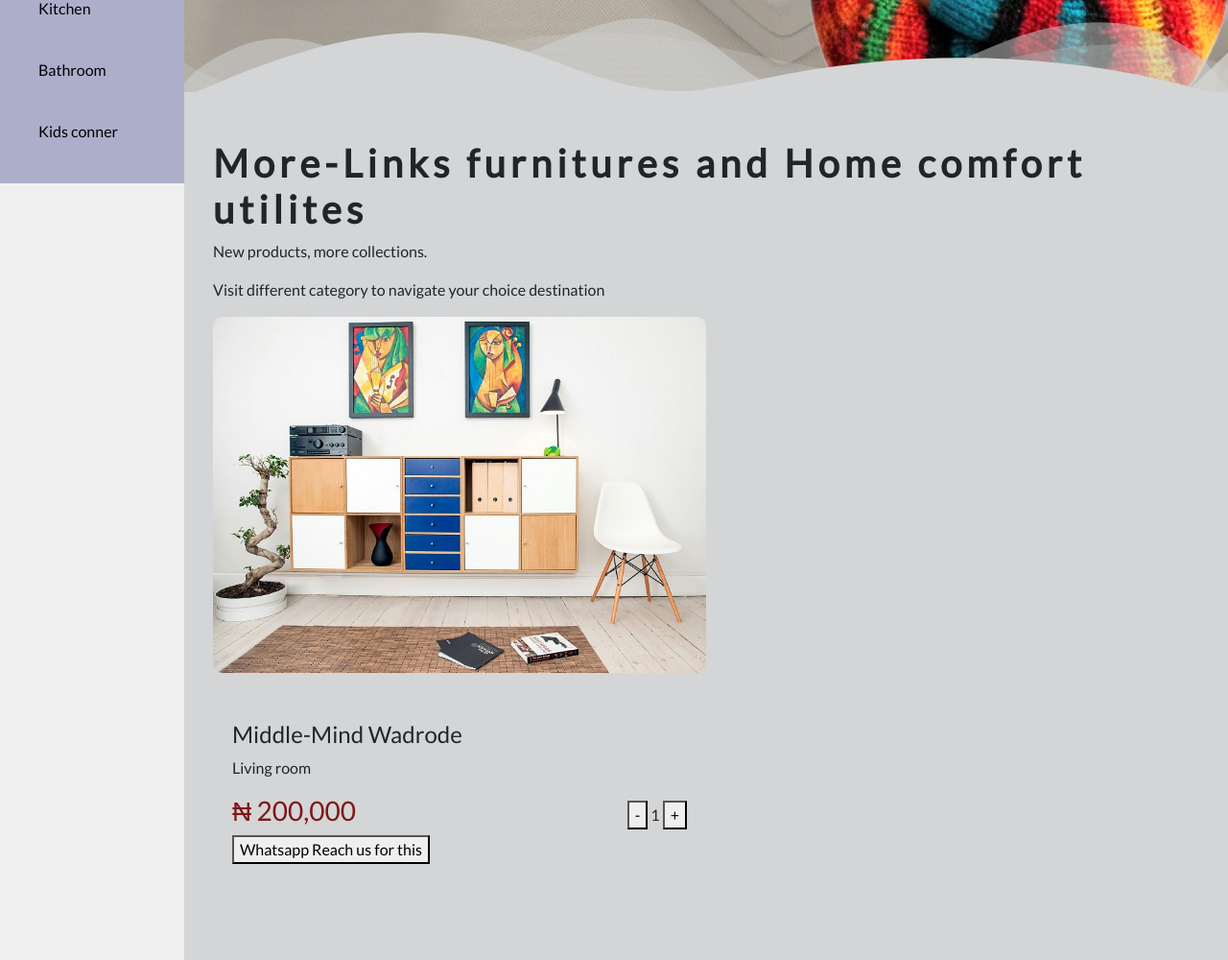
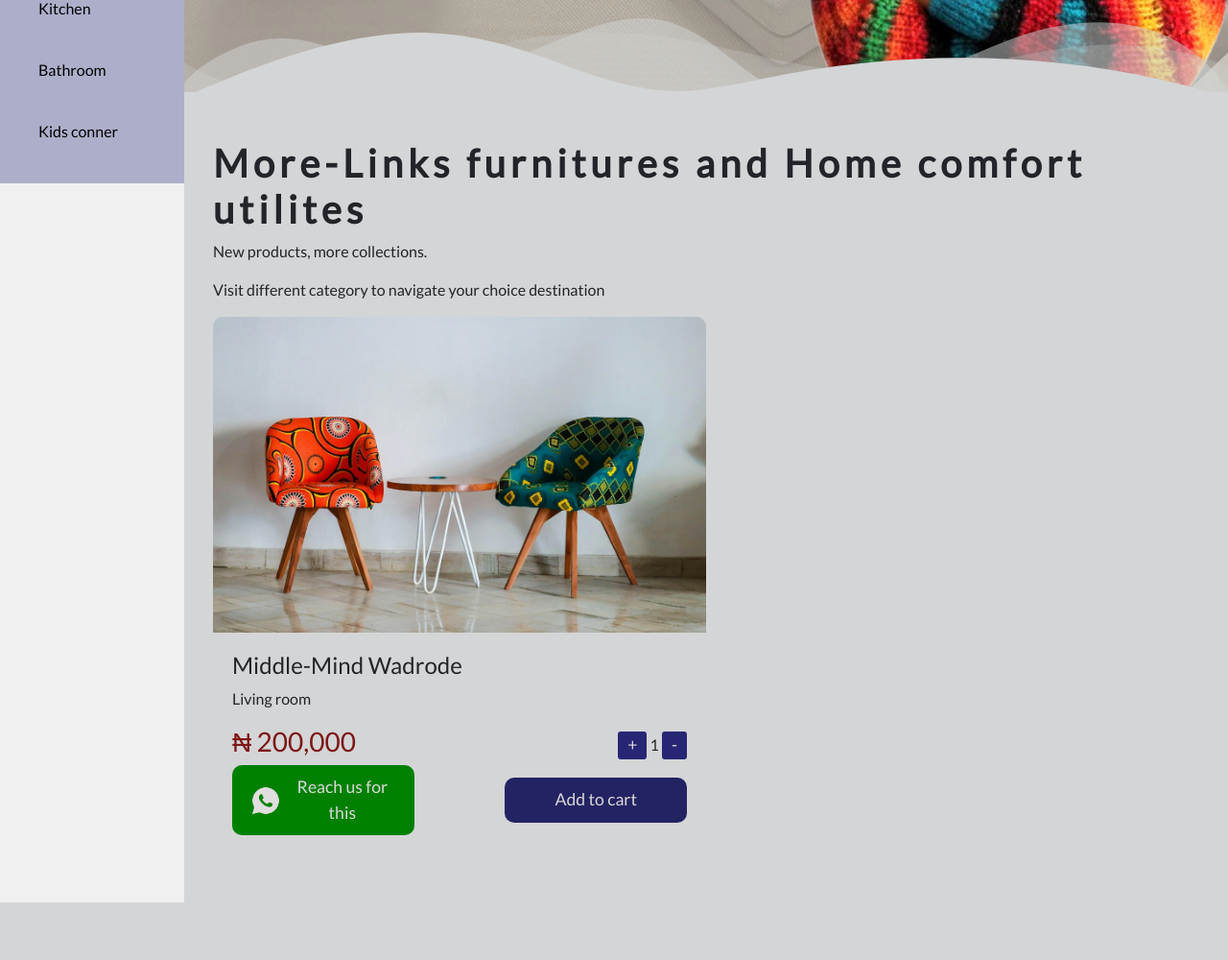
Before and after one commit to Ikendu/morelinksSales, a PHP site: page / in a window 1280 px wide. Shown: the part 709-1709 px from the top of the page at 96% size. After the commit the page ends 1649 px from the top, so only its background shows below. Run offline with PHP 8.4, Linux system fonts and the light colour scheme; some web fonts are replaced.

Commit message:
goods display

```diff
--- a/content.css
+++ b/content.css
@@ -16,18 +16,54 @@
 }
 .goodsdisplay img {
   width: 100%;
-  border-radius: 10px;
+  border-radius: 10px 10px 0 0;
 }
 .discription {
-  margin: 50px 20px;
+  margin: 20px;
 }
 
 .price {
   display: flex;
-  gap: 3px;
+  gap: 5px;
   align-items: center;
   justify-content: space-between;
 }
 .price h3 {
   color: rgb(126, 23, 23);
 }
+.price button {
+  background-color: rgb(38, 38, 116);
+  color: #dad7d7;
+  padding: 1px 10px;
+  border-radius: 3px;
+  font-size: 1.1em;
+  border: none;
+}
+.cartBtn,
+.reachUsBtn {
+  width: max(40%, 40px);
+  border-radius: 10px;
+  padding: 10px 20px;
+  align-items: center;
+  gap: 10px;
+  font-size: 1.1em;
+  color: #dad9d8;
+  border: none;
+}
+.reachUsBtn {
+  display: flex;
+  justify-content: space-between;
+  background-color: green;
+}
+.reachUsBtn img {
+  max-width: 30px;
+}
+.btnSales {
+  display: flex;
+  justify-content: space-between;
+  align-items: center;
+}
+.cartBtn {
+  background-color: #232363;
+  text-align: center;
+}
--- a/main/maincontent.php
+++ b/main/maincontent.php
@@ -17,22 +17,27 @@
         </div>
         <section>
             <div class="goodsdisplay">
-                <img src="utilities/images/1.jpg" alt="">
+                <img src="utilities/images/2.jpg" alt="">
                 <div class="discription">
                     <h4>Middle-Mind Wadrode</h4>
                     <p>Living room</p>
                     <div class="price">
                         <h3>₦ 200,000</h3>
                         <div>
+                            <button>+</button>
+                            <span>1</span>
                             <button>-</button>
-                            <span>1</span>
-                            <button>+</button>
                         </div>
                     </div>
-                    <button class="addtocart">
-                        <span>Whatsapp</span>
-                        <span>Reach us for this</span>
-                    </button>
+                    <div class="btnSales">
+                        <button class="reachUsBtn">
+                            <img src="utilities/icons/whatsapp.png" alt="More-Link Whatsapp">
+                            <span>Reach us for this</span>
+                        </button>
+                        <button class="cartBtn">
+                            Add to cart
+                        </button>
+                    </div>
                 </div>
             </div>
         </section>
```
Also changed, not shown: utilities/icons/whatsapp.png.
